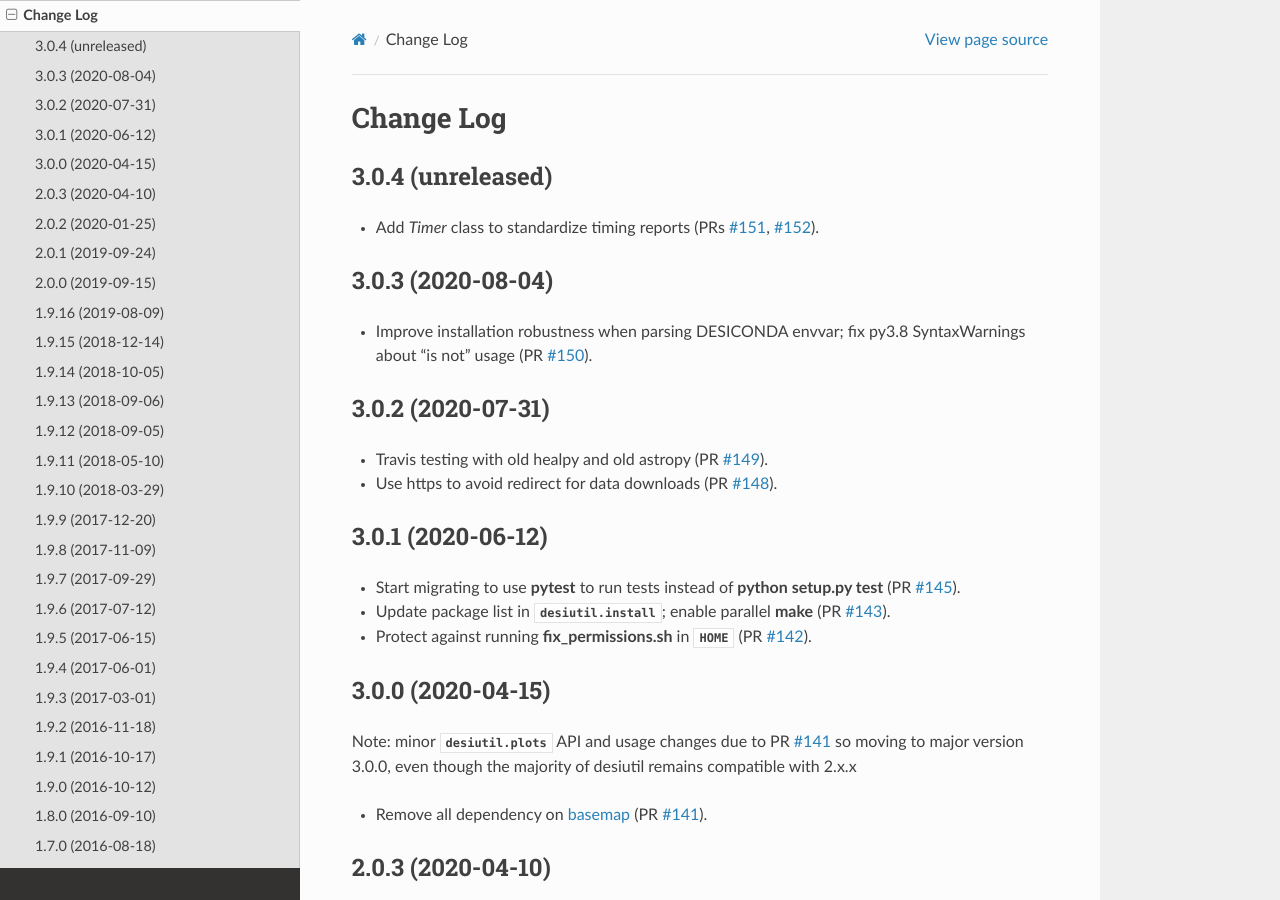
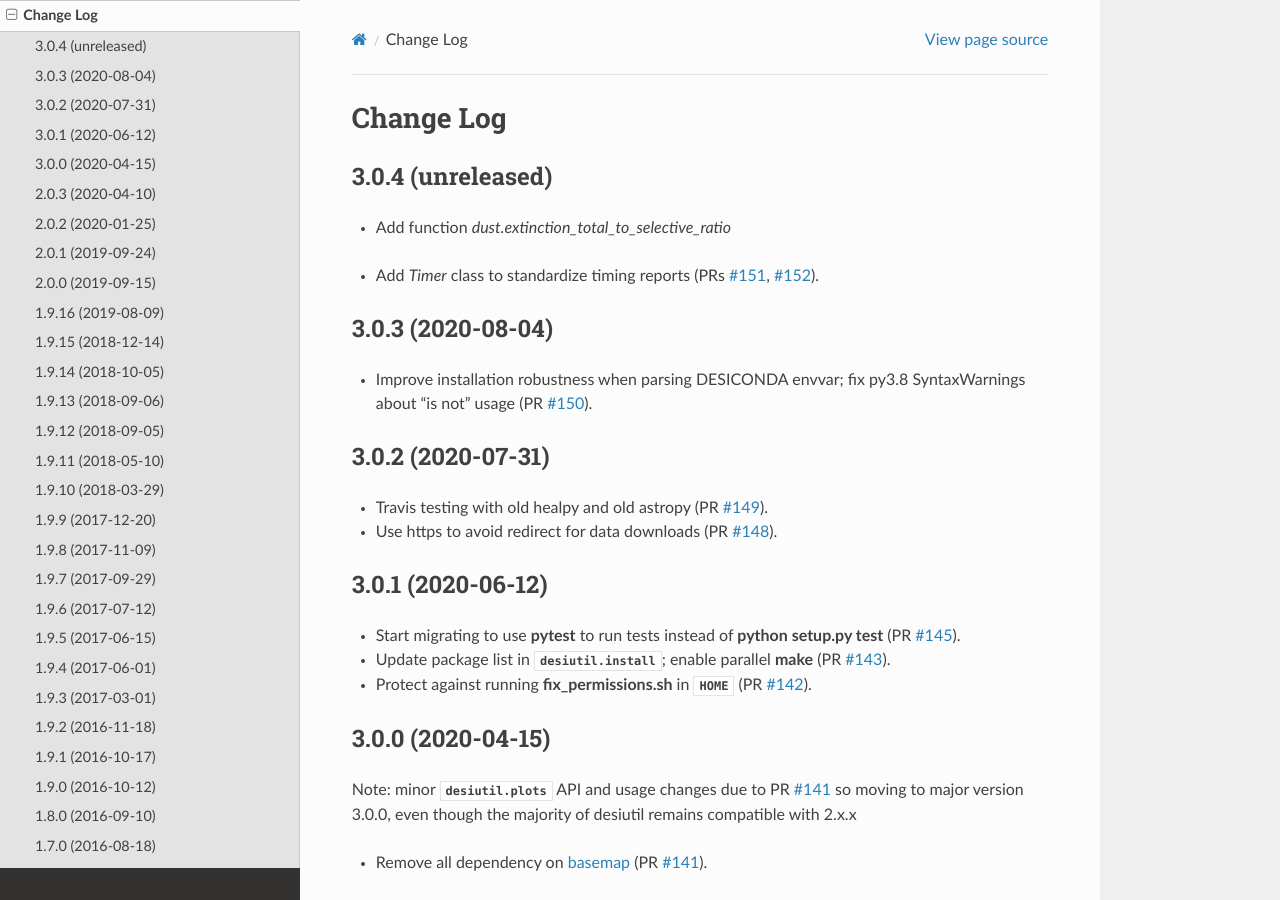
Before and after one commit to desihub/desiutil, a Sphinx documentation site: the page built from doc/changes.rst, in a window 1280 px wide and 900 px high. Built offline with Sphinx 7.4.7 and the Read the Docs theme 2.0.0, drawn with Linux system fonts in a browser that asks for light colours.

Commit message:
add extinction_total_to_selective_ratio

```diff
--- a/doc/changes.rst
+++ b/doc/changes.rst
@@ -4,6 +4,9 @@ Change Log
 
 3.0.4 (unreleased)
 ------------------
+* Add function `dust.extinction_total_to_selective_ratio`
+
+.. _`#157`: https://github.com/desihub/desiutil/pull/157
 
 * Add `Timer` class to standardize timing reports (PRs `#151`_, `#152`_).
 
```
